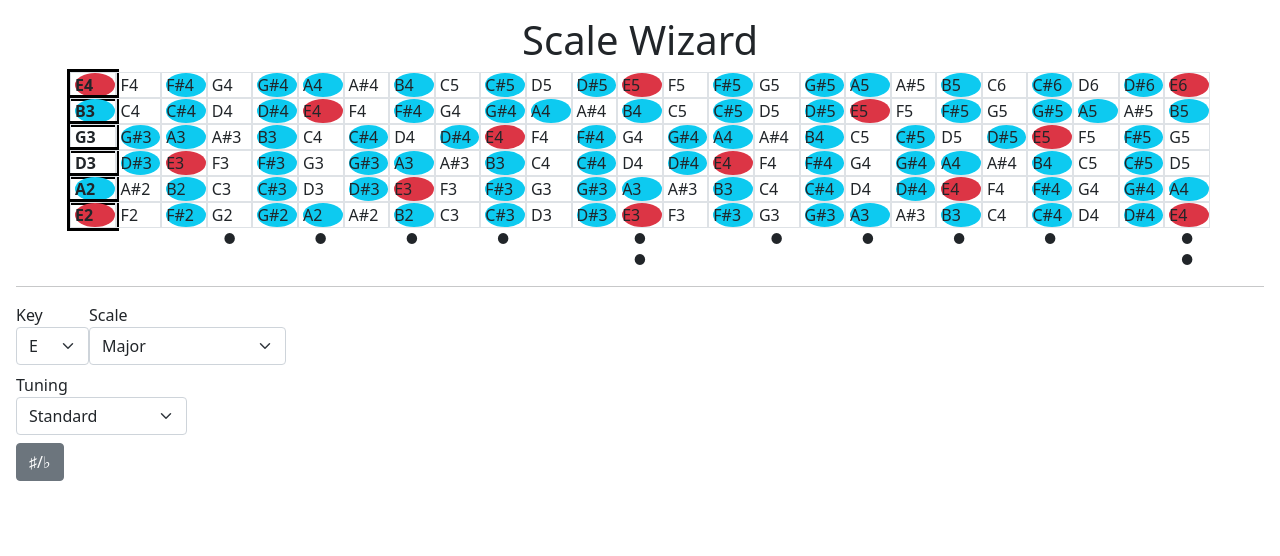
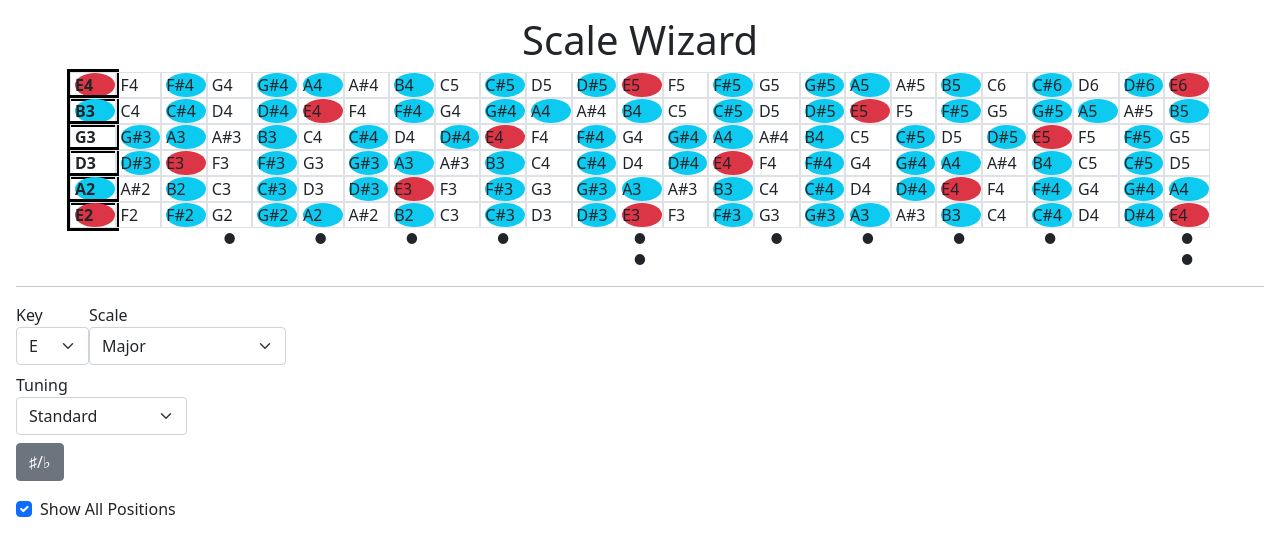
Before and after one commit to AlasdairWallaceMackie/scale-wizard, a React (Create React App) app: page / in a window 1280 px wide. Shown: the top 556 px of the page. Built offline with nearby package versions, Linux system fonts and the light colour scheme.

Commit message:
PositionController component added

```diff
--- a/src/components/Controls.tsx
+++ b/src/components/Controls.tsx
@@ -4,6 +4,7 @@ import { ControlsContext } from "../context/controlsContext"
 import tunings from "../data/tunings"
 import scales from "../data/scales"
 import { noteLookup } from "../data/notes"
+import PositionController from "./PositionController"
 
 export default function Controls(){
     const context = React.useContext(ControlsContext)
@@ -63,6 +64,8 @@ export default function Controls(){
             <br />
 
             <input type="button" onClick={context.sharpOrFlat.handler} value="♯/♭" className="btn btn-secondary" />
+
+            <PositionController />
         </form>
     )
 }
--- /dev/null
+++ b/src/components/PositionController.tsx
@@ -0,0 +1,32 @@
+import React from "react"
+
+import { ControlsContext } from "../context/controlsContext"
+
+export default function PositionController(){
+    const context = React.useContext(ControlsContext)
+
+    return (
+        <div id="position-controller" className="mt-3">
+            <div className="form-check">
+                <input
+                    id="all-positions-checkbox"
+                    className="form-check-input"
+                    type="checkbox"
+                    checked={context.showAllPositions.value}
+                    onChange={context.showAllPositions.handler}
+                />
+                <label htmlFor="all-positions-checkbox" className="form-check-label user-select-none">
+                    Show All Positions
+                </label>
+            </div>
+            {
+                context.showAllPositions.value === false ?
+                    <div className="btn-group">
+                        <button type="button" className="btn btn-outline-secondary">{"<"}</button>
+                        <button type="button" className="btn btn-outline-secondary">{">"}</button>
+                    </div> :
+                    <></>
+            }
+        </div>
+    )
+}
```
